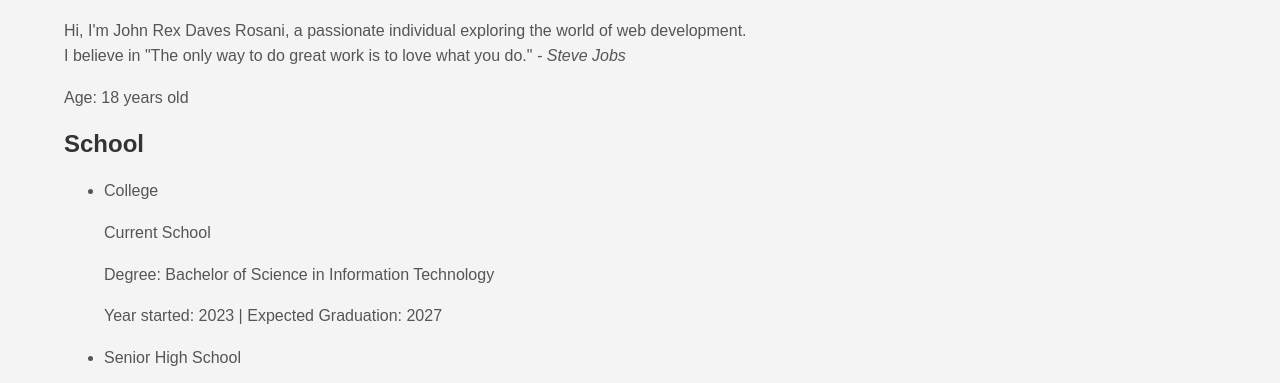
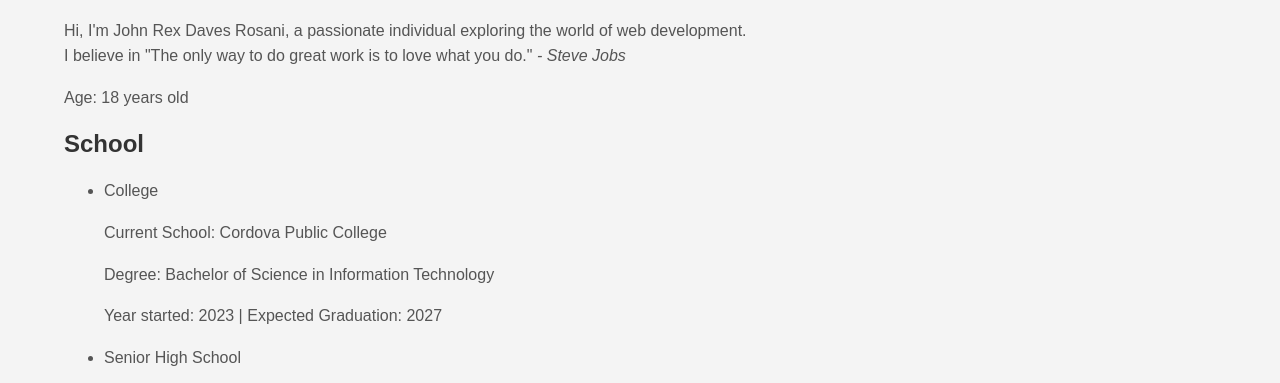
Before and after one commit to rexroze/optfinals, a plain HTML site: page 2. Profile Page/index.html in a window 1280 px wide. Shown: the part 414-797 px from the top of the page. Drawn offline with Linux system fonts and the light colour scheme.

Commit message:
Update index.html

```diff
--- a/2. Profile Page/index.html
+++ b/2. Profile Page/index.html
@@ -22,7 +22,7 @@
         <h2>School</h2>
         <ul>
             <li>College</li>
-                <p>Current School</p>
+                <p>Current School: Cordova Public College</p>
                 <p>Degree: Bachelor of Science in Information Technology</p>
                 <p>Year started: 2023 | Expected Graduation: 2027</p>
             <li>Senior High School</li>
```
